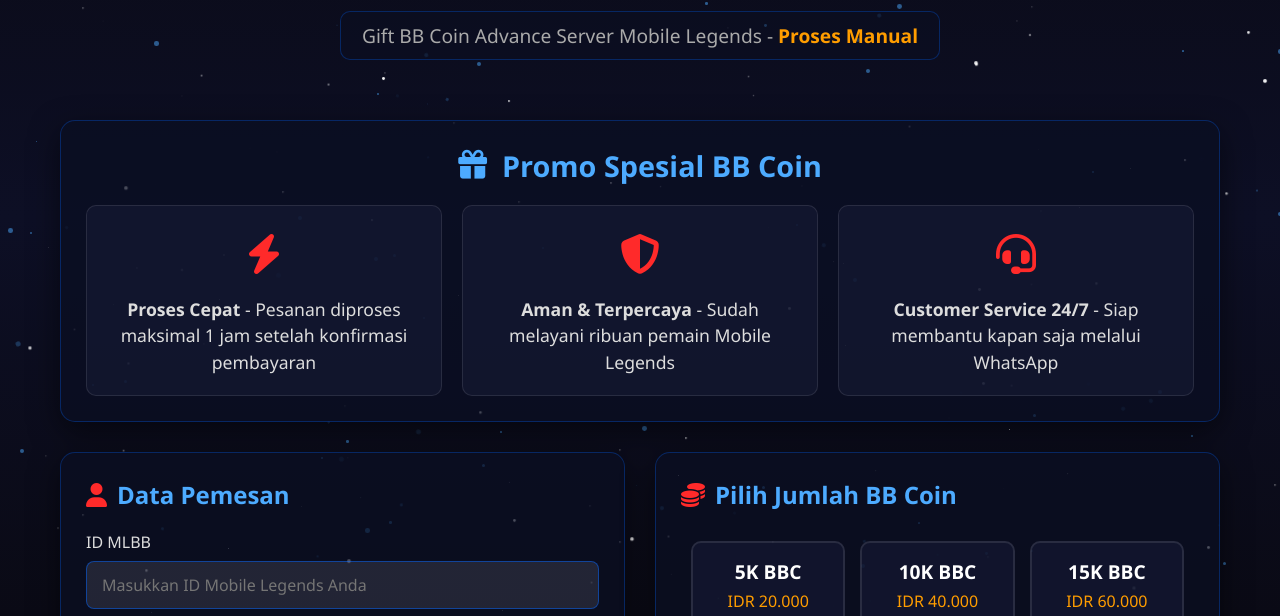
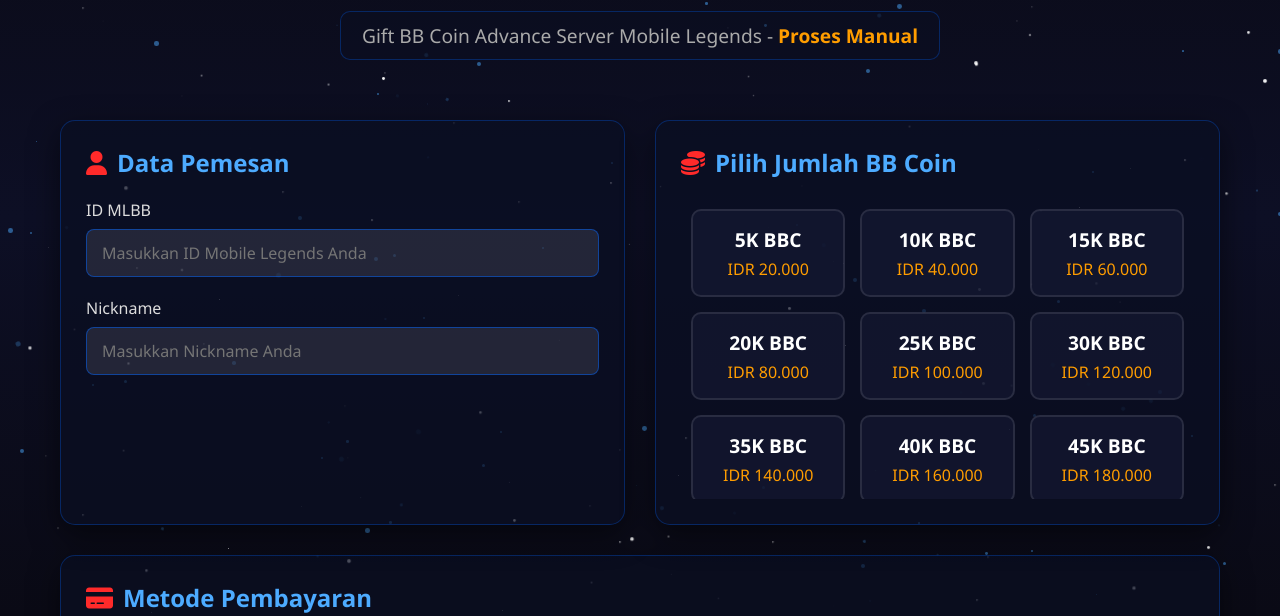
Before and after one commit to SibGrizly/SibGrizly, a plain HTML site: page index.html in a window 1280 px wide. Shown: the part 184-800 px from the top of the page. Drawn offline with Linux system fonts and the light colour scheme.

Commit message:
Add files via upload

```diff
--- a/index.html
+++ b/index.html
@@ -178,60 +178,6 @@
         .highlight {
             color: #ff9d00;
             font-weight: bold;
-        }
-
-        /* Promo box menggantikan slider */
-        .promo-container {
-            background: rgba(10, 15, 35, 0.7);
-            border-radius: 15px;
-            padding: 25px;
-            margin-bottom: 30px;
-            border: 1px solid rgba(0, 100, 255, 0.3);
-            box-shadow: 0 10px 30px rgba(0, 0, 0, 0.5);
-            text-align: center;
-        }
-
-        .promo-title {
-            color: #4dabff;
-            margin-bottom: 20px;
-            font-size: 1.8rem;
-            display: flex;
-            align-items: center;
-            justify-content: center;
-            gap: 15px;
-        }
-
-        .promo-content {
-            display: grid;
-            grid-template-columns: repeat(auto-fit, minmax(250px, 1fr));
-            gap: 20px;
-            margin-top: 20px;
-        }
-
-        .promo-item {
-            background: rgba(20, 25, 50, 0.7);
-            border-radius: 10px;
-            padding: 20px;
-            border: 1px solid rgba(255, 255, 255, 0.1);
-            transition: all 0.3s;
-        }
-
-        .promo-item:hover {
-            border-color: rgba(0, 100, 255, 0.7);
-            transform: translateY(-5px);
-            box-shadow: 0 10px 20px rgba(0, 0, 0, 0.3);
-        }
-
-        .promo-icon {
-            font-size: 2.5rem;
-            color: #ff2a2a;
-            margin-bottom: 15px;
-        }
-
-        .promo-text {
-            color: #ddd;
-            font-size: 1.1rem;
-            line-height: 1.5;
         }
 
         /* Form section */
@@ -621,10 +567,6 @@
 
         /* Responsive adjustments */
         @media (max-width: 768px) {
-            .promo-content {
-                grid-template-columns: 1fr;
-            }
-
             .action-buttons {
                 flex-direction: column;
                 align-items: center;
@@ -661,37 +603,6 @@
             </div>
             <p class="subtitle">Gift BB Coin Advance Server Mobile Legends - <span class="highlight">Proses Manual</span></p>
         </header>
-
-        <!-- Promo box menggantikan slider -->
-        <section class="promo-container">
-            <h2 class="promo-title"><i class="fas fa-gift"></i> Promo Spesial BB Coin</h2>
-            <div class="promo-content">
-                <div class="promo-item">
-                    <div class="promo-icon">
-                        <i class="fas fa-bolt"></i>
-                    </div>
-                    <div class="promo-text">
-                        <strong>Proses Cepat</strong> - Pesanan diproses maksimal 1 jam setelah konfirmasi pembayaran
-                    </div>
-                </div>
-                <div class="promo-item">
-                    <div class="promo-icon">
-                        <i class="fas fa-shield-alt"></i>
-                    </div>
-                    <div class="promo-text">
-                        <strong>Aman & Terpercaya</strong> - Sudah melayani ribuan pemain Mobile Legends
-                    </div>
-                </div>
-                <div class="promo-item">
-                    <div class="promo-icon">
-                        <i class="fas fa-headset"></i>
-                    </div>
-                    <div class="promo-text">
-                        <strong>Customer Service 24/7</strong> - Siap membantu kapan saja melalui WhatsApp
-                    </div>
-                </div>
-            </div>
-        </section>
 
         <!-- Form utama -->
         <div class="form-container">
```
